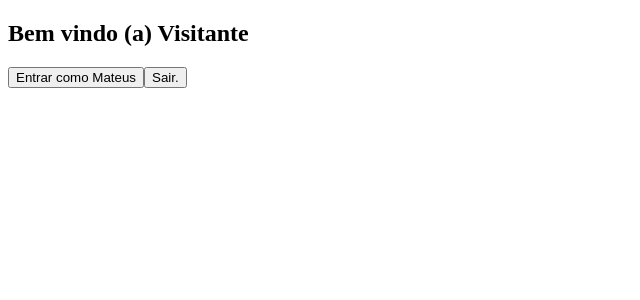
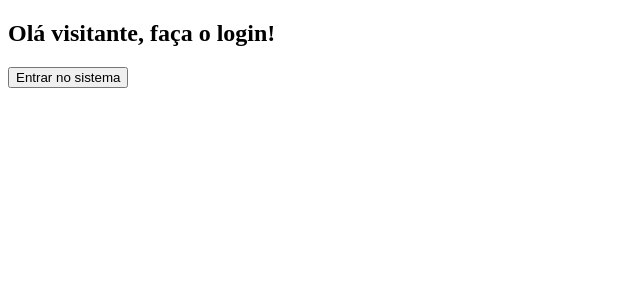
Before and after one commit to MHPontes/reactjs-inicio, a React (Create React App) app: page / in a window 1280 px wide. Shown: the top 300 px of the page, without its empty margins (0-640 px from the left). Built offline with nearby package versions, Linux system fonts and the light colour scheme.

Commit message:
renderizacao condicional

```diff
--- a/src/App.js
+++ b/src/App.js
@@ -1,19 +1,61 @@
 import React, { Component } from 'react';
-import Membro from './components/Membro';
+// import Membro from './components/Membro';
 
 class App extends Component {
 
-  render() {
-      return (
-          <div>
-            <Membro nome="Visitante"/>
-          </div>
-      );
+  constructor(props) {
+    super(props);
+    this.state = {
+      status: false
+    };
+
+    this.sair = this.sair.bind(this);
+    this.entrar = this.entrar.bind(this);
+
   }
 
+  sair() {
+    this.setState({ status: false });
+  }
+
+  entrar() {
+    this.setState({ status: true });
+  }
+
+  render() {
+    return (
+      <div>
+        {this.state.status ?
+          <div>
+            <h2>Bem vindo ao sistema</h2>
+            <button onClick={this.sair}> Sair do sistema</button>
+          </div> :
+          <div>
+            <h2>Olá visitante, faça o login!</h2>
+            <button onClick={this.entrar}> Entrar no sistema</button>
+          </div>
+        }
+      </div>
+    );
+  }
 }
 
 export default App;
+
+// {/*
+// // class App extends Component { */}
+
+//   render() {
+//       return (
+//           <div>
+//             <Membro nome="Visitante"/>
+//           </div>
+//       );
+//   }
+
+// }
+
+// export default App;
 
 
 // class App extends Component {
--- a/src/components/Membro/index.js
+++ b/src/components/Membro/index.js
@@ -1,33 +1,33 @@
-import React, { Component } from 'react';
+// import React, { Component } from 'react';
 
-class Membro extends Component {
+// class Membro extends Component {
 
-    constructor(props) {
-        super(props);
-        this.state = {
-          nome: props.nome
-        };
-        this.entrar = this.entrar.bind(this);
-      }
+//     constructor(props) {
+//         super(props);
+//         this.state = {
+//           nome: props.nome
+//         };
+//         this.entrar = this.entrar.bind(this);
+//       }
 
-    entrar() {
-        this.setState({nome: 'Mateus'});
-    }
+//     entrar() {
+//         this.setState({nome: 'Mateus'});
+//     }
 
-    render() {
-        return (
-            <div>
-            <h2>Bem vindo (a) {this.state.nome}</h2>
-            <button onClick={this.entrar}>
-                Entrar como Mateus
-            </button>
-            <button onClick={ () => this.setState({nome: ''})}>
-                Sair.
-            </button>
-            </div>
-        );
-    }
+//     render() {
+//         return (
+//             <div>
+//             <h2>Bem vindo (a) {this.state.nome}</h2>
+//             <button onClick={this.entrar}>
+//                 Entrar como Mateus
+//             </button>
+//             <button onClick={ () => this.setState({nome: ''})}>
+//                 Sair.
+//             </button>
+//             </div>
+//         );
+//     }
 
-}
+// }
 
-export default Membro;
+// export default Membro;
```
